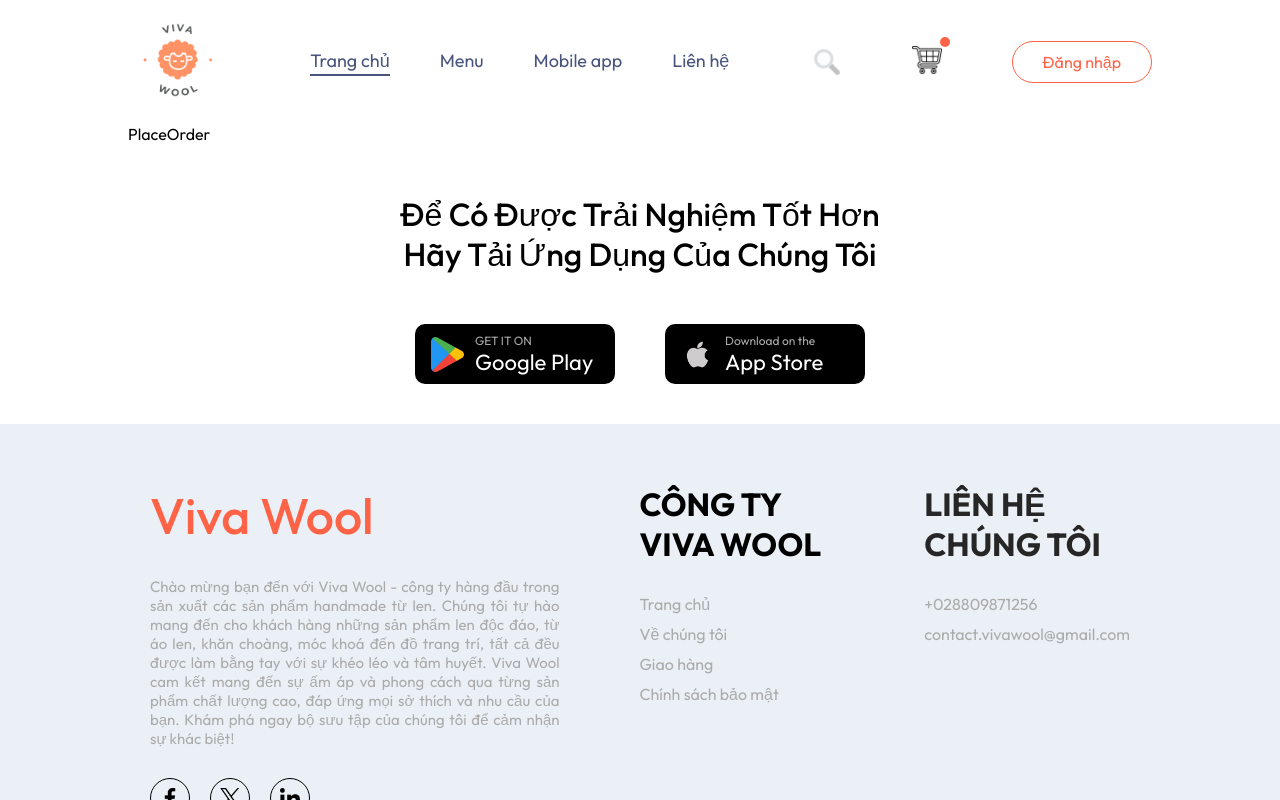
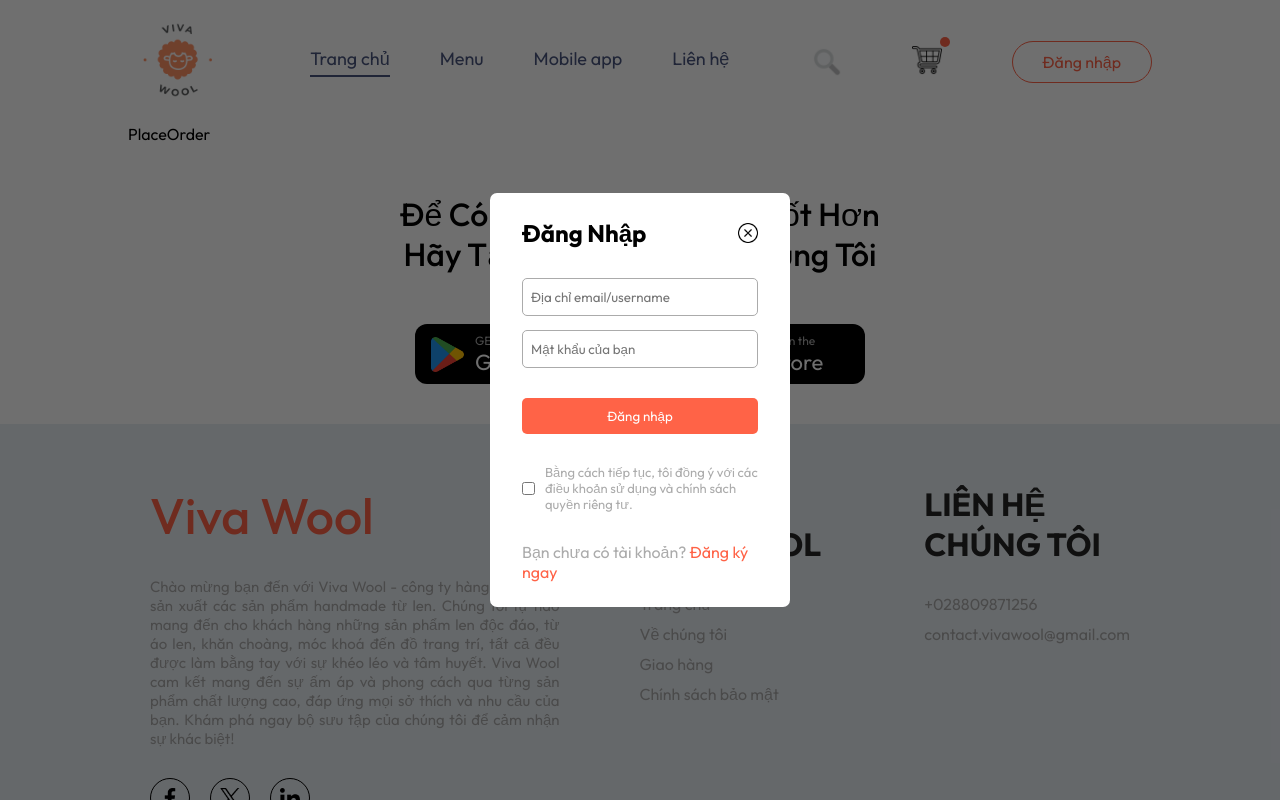
Before and after one commit to quocvy152/ecommerce-enduser, a React (Vite) app: page /order in a window 1280 px wide. Both pictures are taken after a click on the button "Đăng nhập". Shown: the top 800 px of the page. Built offline with nearby package versions, Linux system fonts and the light colour scheme.

Commit message:
feat: popup signin and signup

```diff
--- a/src/App.tsx
+++ b/src/App.tsx
@@ -4,12 +4,18 @@
 import Cart from './pages/Cart/Cart';
 import PlaceOrder from './pages/PlaceOrder/PlaceOrder';
 import Footer from './components/Footer/Footer';
+import PopupLogin from './components/PopupLogin/PopupLogin';
+import { useState } from 'react';
 
 const App = () => {
+  const [showLogin, setShowLogin] = useState(false);
+
   return (
     <div>
+      {showLogin ? <PopupLogin setShowLogin={setShowLogin} /> : <></>}
+
       <div className='app'>
-        <NavBar></NavBar>
+        <NavBar setShowLogin={setShowLogin}></NavBar>
         <Routes>
           <Route path='/' element={<Home />} />
           <Route path='/cart' element={<Cart />} />
--- a/src/assets/assets.ts
+++ b/src/assets/assets.ts
@@ -9,6 +9,7 @@
 import ic_facebook from './ic_facebook.png';
 import ic_twitter from './ic_twitter.png';
 import ic_linkedin from './ic_linkedin.png';
+import ic_close from './ic_close.png';
 
 import menu_01 from './menu_01.png';
 import menu_02 from './menu_02.png';
@@ -105,6 +106,7 @@
     ic_facebook,
     ic_twitter,
     ic_linkedin,
+    ic_close,
 }
 
 export const menuList = [
--- a/src/components/Footer/Footer.css
+++ b/src/components/Footer/Footer.css
@@ -11,7 +11,7 @@
     width: 200px;
     height: 60px;
     align-items: center;
-    border-radius: 10px;
+    border-radius: 12px;
     gap: 10px;
     padding-left: 15px;
     cursor: pointer;
@@ -76,7 +76,6 @@
     padding-bottom: 10px;
 }
 
-
 .content-footer-left, .content-footer-center, .content-footer-right{
     display: flex;
     flex-direction: column;
@@ -100,7 +99,7 @@
     text-align: justify;
 }
 
-.content-footer-left h1, .content-footer-right h1{
+.content-footer-center h1, .content-footer-right h1{
     color: var(--text-normal-color);
 }
 
@@ -120,3 +119,42 @@
     padding-bottom: 30px;
     color: var(--text-gray1-color);
 }
+
+@media (max-width: 1044px) {
+    .container-footer-info-company{
+        display: flex;
+        flex-direction: column;
+        width: 50vw;
+    }
+
+    .content-footer-left .company-name{
+        font-size: 40px;
+    }
+
+    .content-footer-center h1, .content-footer-right h1{
+        font-size: 30px;
+    }
+
+    .content-footer{
+        margin-top: 40px;
+        padding: 0 50px;
+        padding-top: 60px;
+        padding-bottom: 10px;
+    }
+}
+
+@media (max-width: 422px) {
+    .tooltip-btn-download{
+        font-size: 10px;
+    }
+
+    .brand-store{
+        font-size: 18px;
+        font-weight: 400;
+    }
+}
+
+.wrap-btn-download-ch-play:hover, .wrap-btn-download-app-store:hover{
+    transform: scale(1.05);
+    transition: 0.5s;
+}
--- a/src/components/Footer/Footer.tsx
+++ b/src/components/Footer/Footer.tsx
@@ -3,7 +3,7 @@
 
 const Footer = () => {
   return (
-    <div className='container-footer'>
+    <div className='container-footer' id='mobile-app'>
         <div className='container-footer-download-app'>
             <h1>Để Có Được Trải Nghiệm Tốt Hơn Hãy Tải Ứng Dụng Của Chúng Tôi</h1>
 
@@ -26,7 +26,7 @@
             </div>
         </div>
 
-        <div className="content-footer">
+        <div className="content-footer" id='content-footer'>
             <div className="container-footer-info-company">
                 <div className="content-footer-left">
                     <p className='company-name'>Viva Wool</p>
--- a/src/components/NavBar/NavBar.css
+++ b/src/components/NavBar/NavBar.css
@@ -45,7 +45,7 @@
 }
 
 .navbar .navbar-menu .active {
-    padding-bottom: 2px;
+    padding-bottom: 5px;
     border-bottom: 2px solid var(--text-color);
 }
 
--- a/src/components/NavBar/NavBar.tsx
+++ b/src/components/NavBar/NavBar.tsx
@@ -1,10 +1,12 @@
 import { useState } from 'react';
 import { images } from '../../assets/assets';
 import './NavBar.css';
+import { Link } from 'react-router-dom';
+import { PopupLoginProps } from '../PopupLogin/PopupLogin';
 
 export type ParamChangeMenu = { value: string }
 
-const NavBar = () => {
+const NavBar = ({setShowLogin}: PopupLoginProps) => {
   const [menu, setMenu] = useState('home')
 
   const onChangeMenu = ({value}: ParamChangeMenu) => {
@@ -18,10 +20,10 @@
       </div>
 
       <ul className='navbar-menu'>
-        <li onClick={() => onChangeMenu({ value: 'home' })} className={menu === 'home' ? 'active' : ''}>Trang chủ</li>
-        <li onClick={() => onChangeMenu({ value: 'menu' })} className={menu === 'menu' ? 'active' : ''}>Menu</li>
-        <li onClick={() => onChangeMenu({ value: 'mobile-app' })} className={menu === 'mobile-app' ? 'active' : ''}>Mobile app</li>
-        <li onClick={() => onChangeMenu({ value: 'contact-us' })} className={menu === 'contact-us' ? 'active' : ''}>Liên hệ</li>
+        <Link to='/' onClick={() => onChangeMenu({ value: 'home' })} className={menu === 'home' ? 'active' : ''}>Trang chủ</Link>
+        <a href='#explore-menu' onClick={() => onChangeMenu({ value: 'menu' })} className={menu === 'menu' ? 'active' : ''}>Menu</a>
+        <a href='#mobile-app' onClick={() => onChangeMenu({ value: 'mobile-app' })} className={menu === 'mobile-app' ? 'active' : ''}>Mobile app</a>
+        <a href='#content-footer' onClick={() => onChangeMenu({ value: 'contact-us' })} className={menu === 'contact-us' ? 'active' : ''}>Liên hệ</a>
       </ul>
 
       <div className='navbar-right'>
@@ -32,7 +34,7 @@
           <div className='dot'></div>
         </div>
 
-        <button className='btn-sign-in'>Đăng nhập</button>
+        <button className='btn-sign-in' onClick={() => setShowLogin(true)}>Đăng nhập</button>
       </div>
     </div>
   );
--- /dev/null
+++ b/src/components/PopupLogin/PopupLogin.css
@@ -0,0 +1,75 @@
+.container-popup-login{
+    position: absolute;
+    width: 100%;
+    height: 100%;
+    z-index: 1;
+    background-color: #00000090;
+    display: grid;
+}
+
+.form-content-login{
+    place-self: center center; /* place-self: align-celf justify-celf */
+    width: max(20vw, 300px);
+    background-color: white;
+    padding: 25px 32px;
+    border-radius: 7px;
+    display: flex;
+    flex-direction: column;
+    gap: 30px;
+    animation: fadeIn 0.5s;
+}
+
+.ic_close{
+    width: 20px;
+    height: 20px;
+    cursor: pointer;
+}
+
+.wrap-title-popup{
+    display: flex;
+    align-items: center;
+    justify-content: space-between;
+}
+
+.wrap-login-input{
+    display: flex;
+    flex-direction: column;
+    gap: 14px;
+}
+
+.wrap-login-input input{
+    border: none;
+    border: 1px solid var(--text-gray1-color);
+    padding: 10px 8px;
+    border-radius: 5px;
+}
+
+.wrap-title-popup{
+}
+
+.btn-form{
+    border: none;
+    background-color: var(--primary-color);
+    color: white;
+    padding: 10px 20px;
+    border-radius: 5px;
+}
+
+.login-popup-condition{
+    display: flex;
+    gap: 10px;
+    align-items: center;
+}
+
+.login-popup-condition p{
+    font-size: 13px;
+    color: var(--text-gray1-color);
+}
+
+.form-content-login p{
+    color: var(--text-gray1-color);
+}
+
+.form-content-login span{
+    color: var(--primary-color);
+}
--- /dev/null
+++ b/src/components/PopupLogin/PopupLogin.tsx
@@ -0,0 +1,77 @@
+import { Dispatch, SetStateAction, useState } from "react";
+import "./PopupLogin.css";
+import { images } from "../../assets/assets";
+
+export type PopupLoginProps = {
+  setShowLogin: Dispatch<SetStateAction<boolean>>;
+};
+
+const PopupLogin = ({setShowLogin}: PopupLoginProps) => {
+  const [popupType, setPopupType] = useState("signin");
+
+  return (
+    <div className="container-popup-login">
+      <form action="" className="form-content-login">
+        <div className="wrap-title-popup">
+          <h2 className="title-popup">
+            {popupType === "signin" ? "Đăng Nhập" : "Đăng Ký"}
+          </h2>
+          <img onClick={() => setShowLogin(false)} src={images.ic_close} alt="" className="ic_close" />
+        </div>
+
+        <div className="wrap-login-input">
+          {popupType === "signup" ? (
+            <input
+              type="text"
+              name="txt_fullname"
+              id="txt_fullname"
+              placeholder="Tên của bạn"
+              required
+            />
+          ) : (
+            <></>
+          )}
+          <input
+            type="text"
+            name="txt_username"
+            id="txt_username"
+            placeholder="Địa chỉ email/username"
+            required
+          />
+          <input
+            type="password"
+            name="txt_password"
+            id="txt_password"
+            placeholder="Mật khẩu của bạn"
+            required
+          />
+        </div>
+
+        <button className="btn-form">
+          {popupType === "signin" ? "Đăng nhập" : "Tạo tài khoản"}
+        </button>
+
+        <div className="login-popup-condition">
+          <input type="checkbox" className="checkbox-input" required />
+          <p>
+            Bằng cách tiếp tục, tôi đồng ý với các điều khoản sử dụng và chính
+            sách quyền riêng tư.
+          </p>
+        </div>
+        {popupType === "signin" ? (
+          <p>
+            Bạn chưa có tài khoản?{" "}
+            <span onClick={() => setPopupType("signup")}>Đăng ký ngay</span>
+          </p>
+        ) : (
+          <p>
+            Bạn đã có tài khoản?{" "}
+            <span onClick={() => setPopupType("signin")}>Đăng nhập</span>
+          </p>
+        )}
+      </form>
+    </div>
+  );
+};
+
+export default PopupLogin;
--- a/src/index.css
+++ b/src/index.css
@@ -15,6 +15,7 @@
   margin: 0;
   box-sizing: border-box;
   font-family: "Outfit", sans-serif;
+  scroll-behavior: smooth;
 }
 
 body {
```
Also changed, not shown: src/assets/ic_close.png (added).
